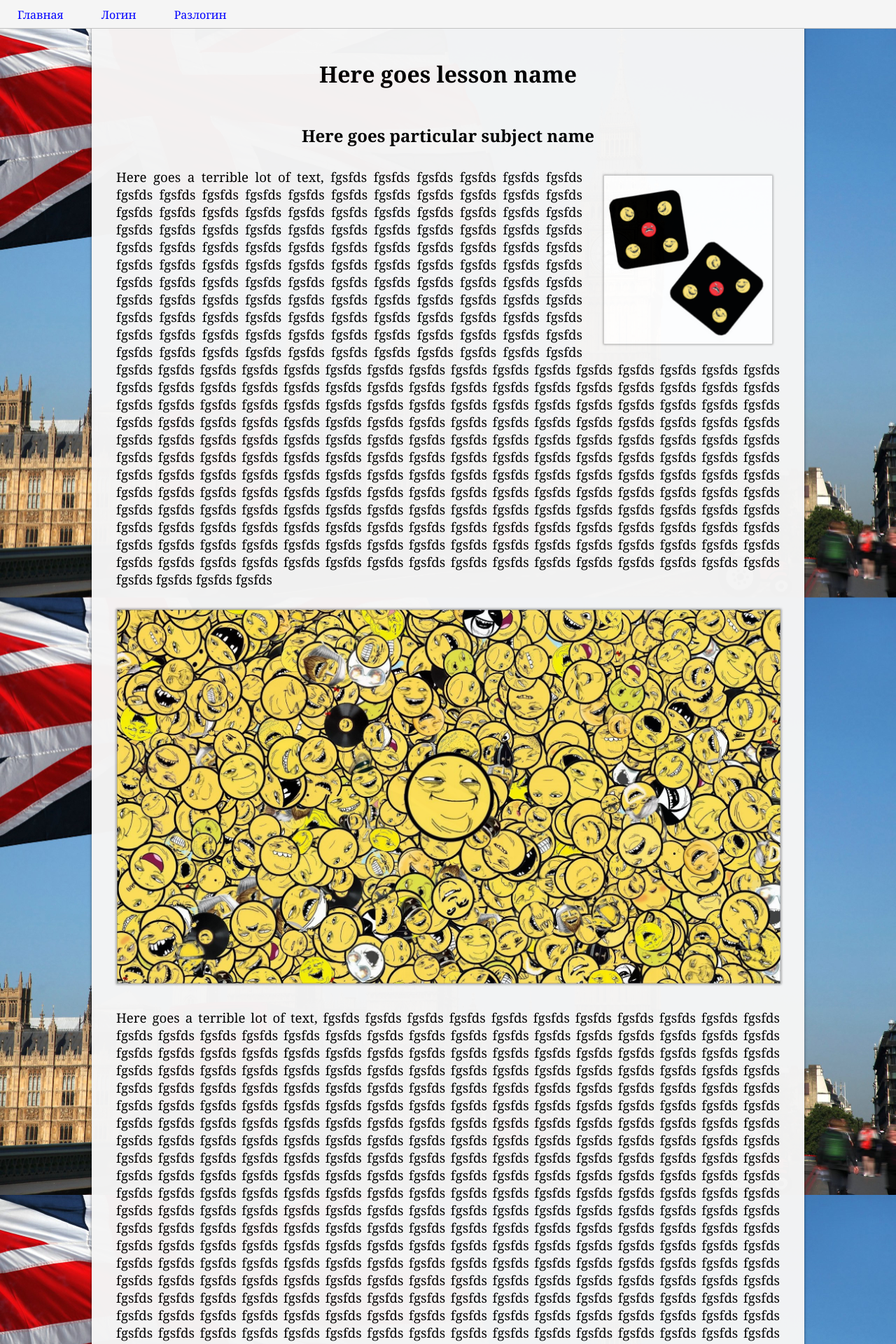
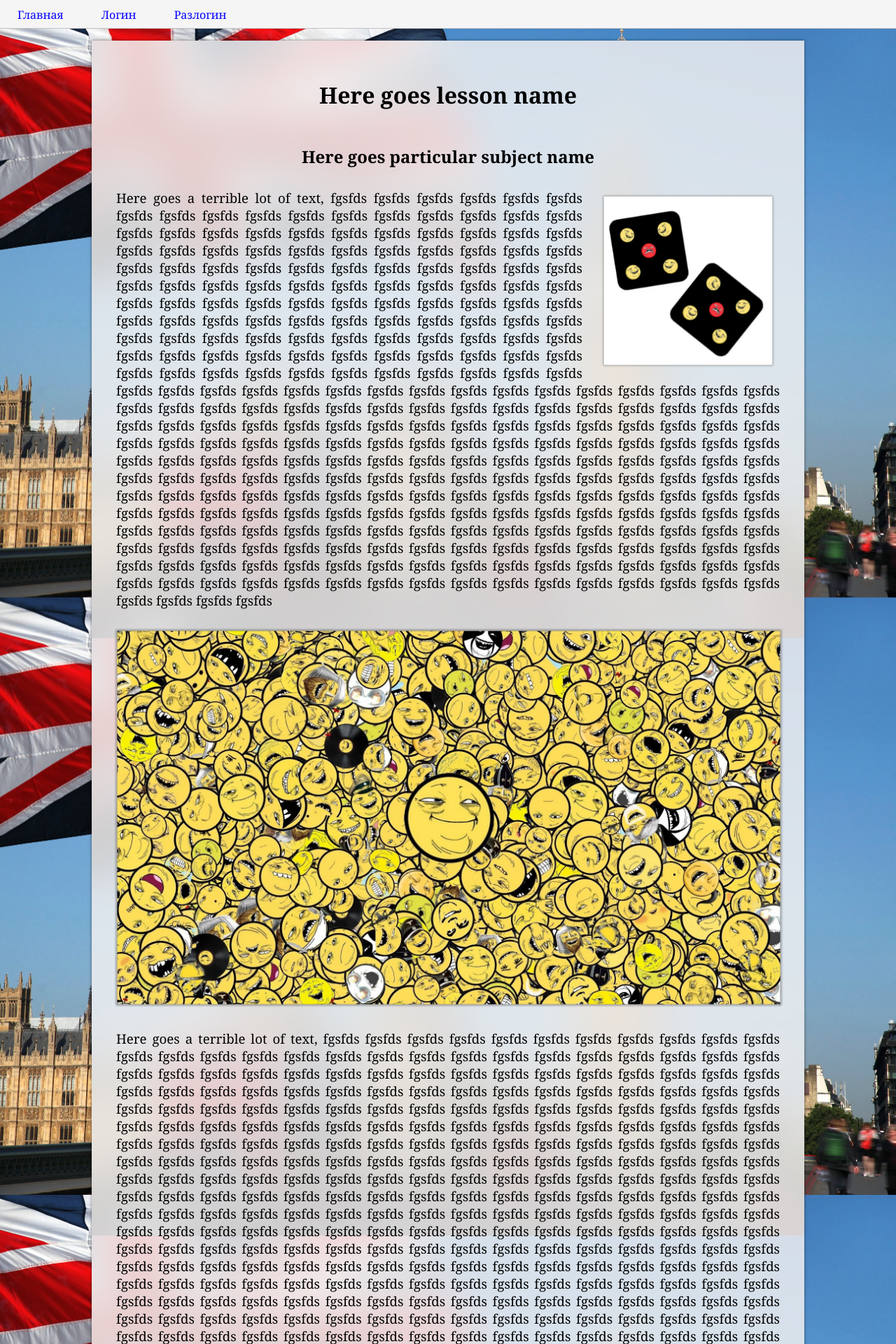
Before and after one commit to QoorsachMakers/Qoorsach-server, a PHP site: page /qoorsachPattern.html in a window 1280 px wide. Shown: the top 1920 px of the page at 70% size. Run offline with PHP 8.4, Linux system fonts and the light colour scheme.

Commit message:
frosting glass effect added

```diff
--- a/css/commonStylesheet.css
+++ b/css/commonStylesheet.css
@@ -1,6 +1,7 @@
 body {
     background-image: url("/img/qoorsachEnglishBackground.jpg");
     background-size: cover;
+    background-repeat: no-repeat;
     background-attachment: fixed;
     background-color: white;
     text-align: center;
@@ -75,11 +76,17 @@ body > * {
     display: inline-block;
     text-align: center;
     background-color: whitesmoke;
+    background-repeat: no-repeat;
+    background-attachment: fixed;
+    background-size: cover;
+    background-image: url('/img/qoorsachEnglishBackground-blurry.jpg');
+    margin-left: auto;
+    margin-right: auto;
     overflow: hidden;
     width: 75%;
     min-width: 400px;
-    opacity: 0.98;
-    margin-top: 20px;
+    margin-top: 50px;
+    margin-bottom: 10px;
     padding: 35px;
     box-shadow: 0 0 4px rgba(0, 0, 0, 0.5);
 }
```
Also changed, not shown: img/qoorsachEnglishBackground-blurry.jpg.
